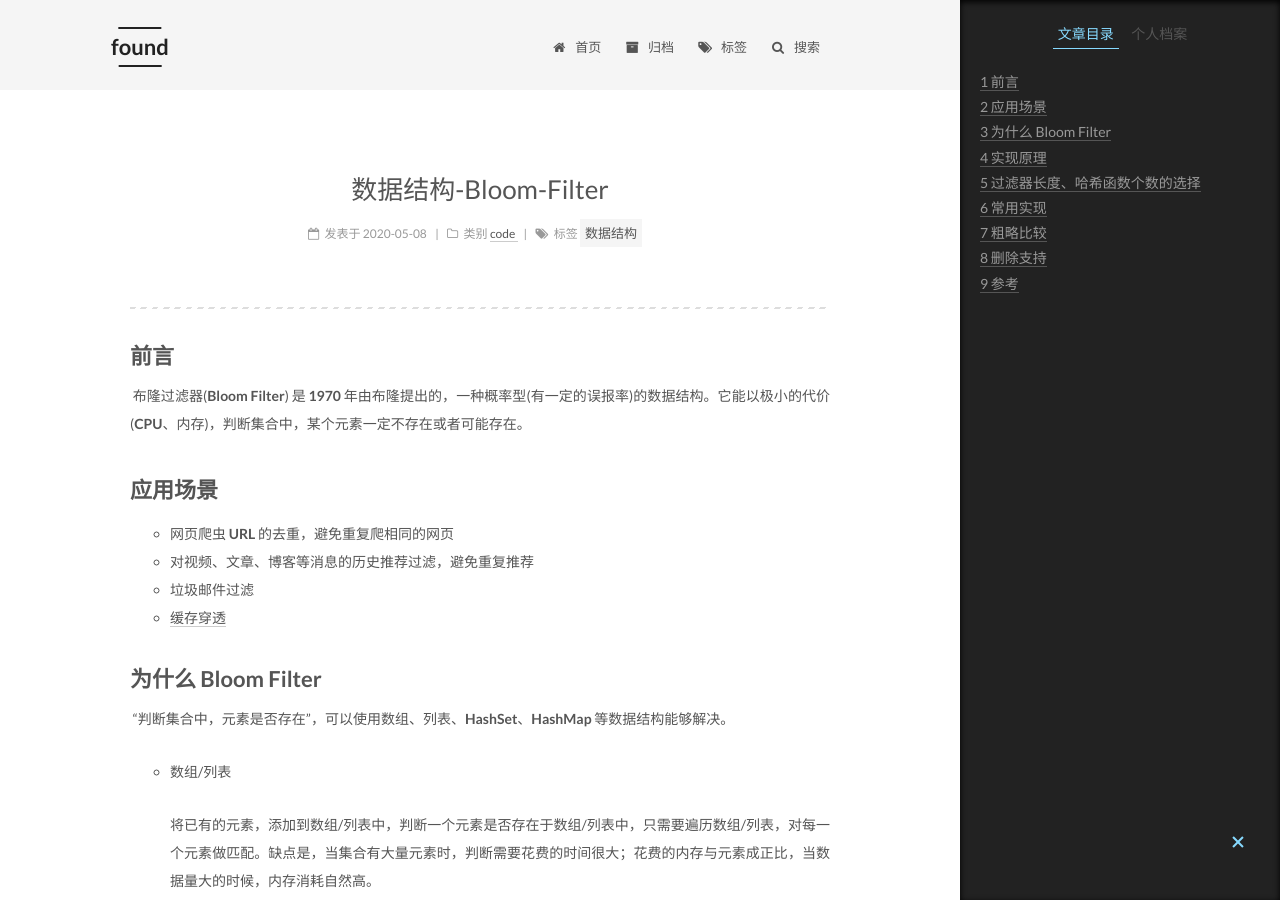
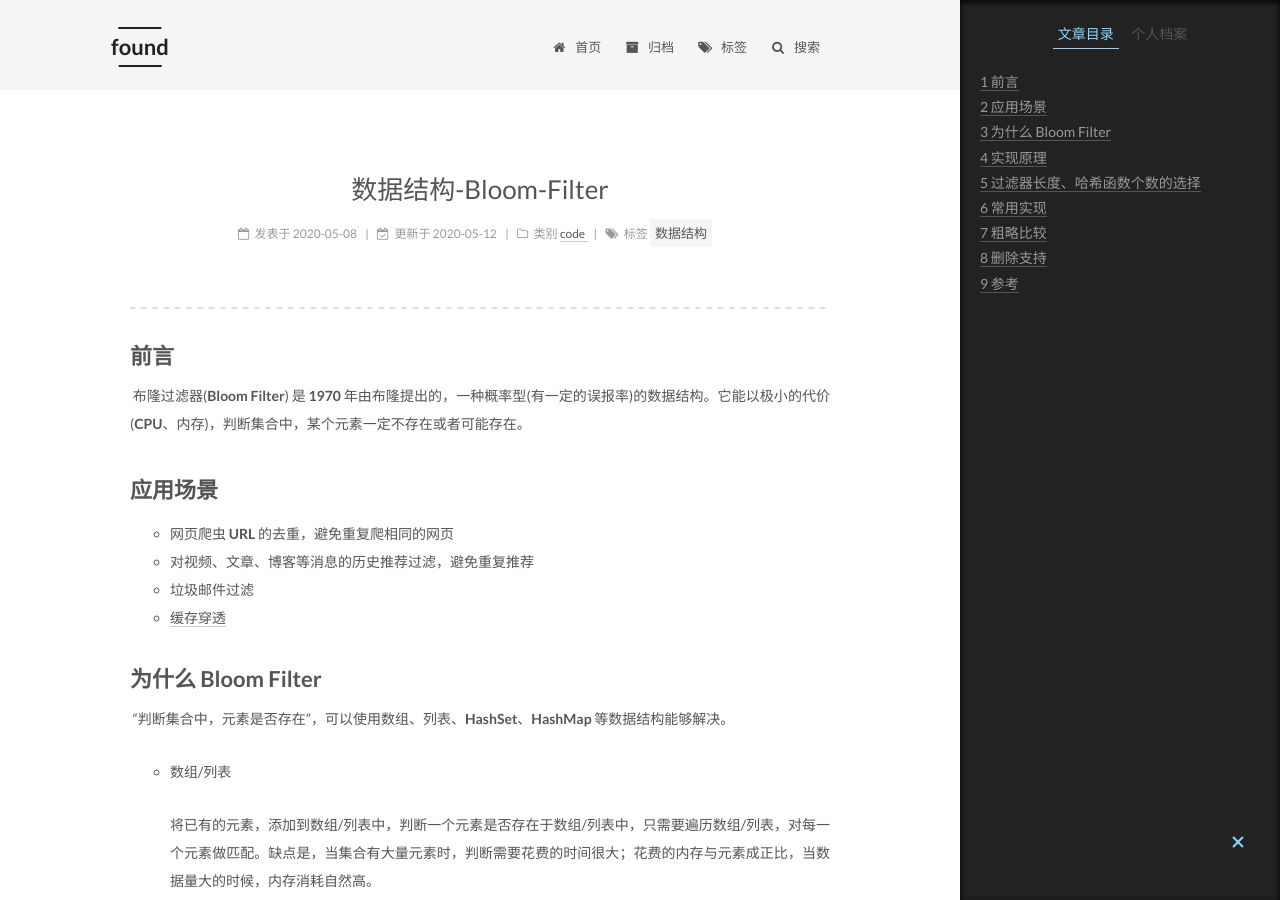
Before and after one commit to guolanren/guolanren.github.io, a Jekyll site: the page built from _posts/2020-05-08-数据结构-Bloom-Filter.md, in a window 1280 px wide and 900 px high. Built offline with Jekyll 4.4.1, drawn with Linux system fonts in a browser that asks for light colours; comment, search, counter and statistics services are not loaded.

Commit message:
update post 数据结构-Bloom-Filter "设置修改时间"

```diff
--- a/_posts/2020-05-08-数据结构-Bloom-Filter.md
+++ b/_posts/2020-05-08-数据结构-Bloom-Filter.md
@@ -5,6 +5,7 @@ categories:
  - code
 tags:
  - 数据结构
+updated: 2020-05-12
 ---
 
 ------
```
